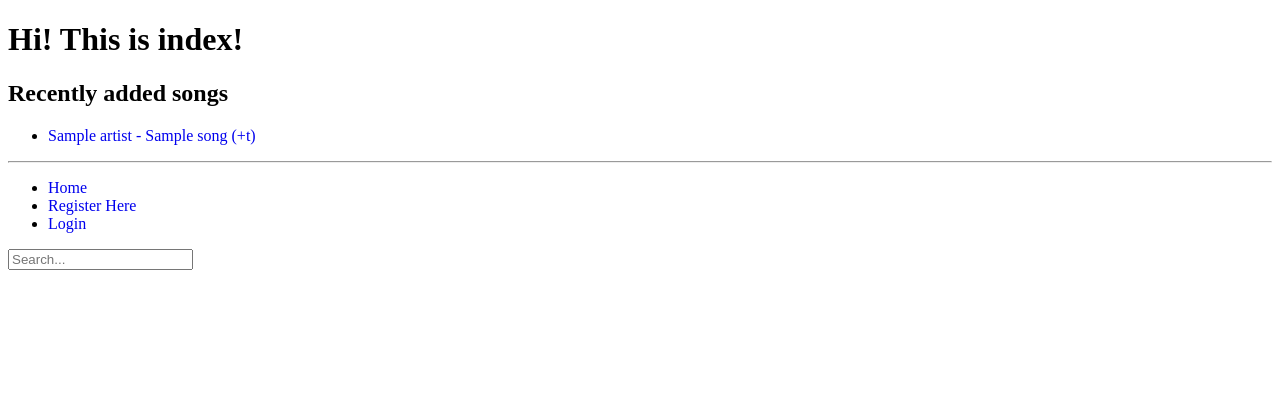
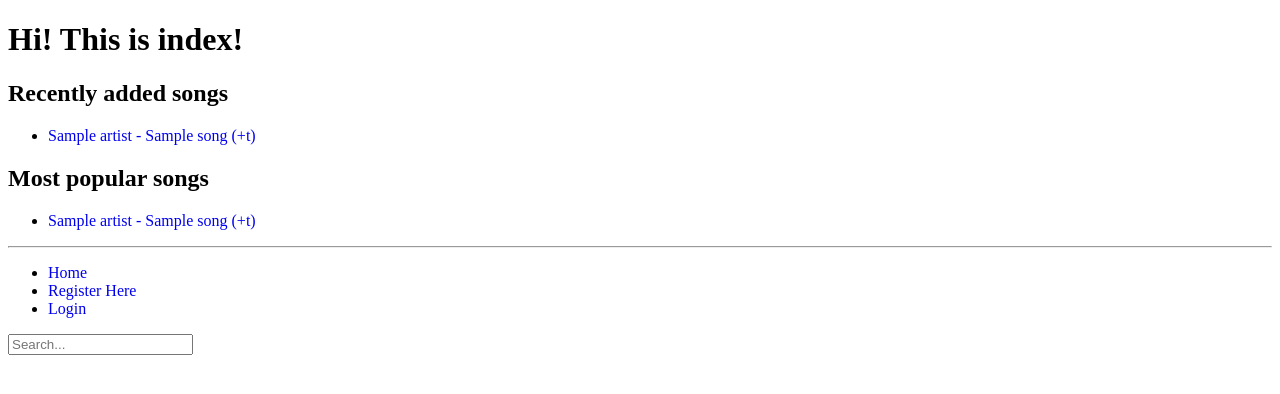
Before and after one commit to ilstam/guitarchords, a Django app: page /chords/ in a window 1280 px wide. Shown: the top 394 px of the page. Run offline with Django 3.2, Linux system fonts and the light colour scheme; tables that the repository leaves empty hold one stand-in row (values such as "Sample post"); some libraries are stand-ins or nearby versions.

Commit message:
display popular songs in index

```diff
--- a/chords/models.py
+++ b/chords/models.py
@@ -79,6 +79,9 @@ class Song(models.Model):
 
         super(Song, self).save(*args, **kwargs)
 
+    def popularity(self):
+        return viewedBy.count() + bookmarkedBy.count() * 2
+
     def embed_video_url(self):
         return self.video.replace('watch?v=', 'embed/')
 
--- a/chords/templates/chords/index.html
+++ b/chords/templates/chords/index.html
@@ -9,15 +9,23 @@
     <h1>Hi! This is index!</h1>
 {% endif %}
 
-{% if songs %}
+{% if recent_songs %}
     <h2>Recently added songs</h2>
     <ul>
-    {% for song in songs %}
+    {% for song in recent_songs %}
     <li><a href="{% url 'chords:song' song.slug %}">{{ song.full_title }}</a></li>
     {% endfor %}
     </ul>
 {% else %}
-    <strong>There are no songs present at the moment.</strong>
+    <p><strong>There are no songs present at the moment.</strong></p>
+{% endif %}
+{% if popular_songs %}
+    <h2>Most popular songs</h2>
+    <ul>
+    {% for song in popular_songs %}
+    <li><a href="{% url 'chords:song' song.slug %}">{{ song.full_title }}</a></li>
+    {% endfor %}
+    </ul>
 {% endif %}
 
 {% if user.is_authenticated %}
--- a/chords/views.py
+++ b/chords/views.py
@@ -2,7 +2,7 @@ from django.shortcuts import render, redirect, get_object_or_404
 from django.http import JsonResponse
 from django.contrib.auth.decorators import login_required
 from django.contrib.auth.models import User
-from django.db.models import Q
+from django.db.models import Count, Q
 
 from .models import Artist, Song
 from .forms import AddSongForm
@@ -13,7 +13,10 @@ def index(request):
     if 'song_data' in request.session:
         del request.session['song_data']
     recent_songs = Song.objects.filter(published=True).order_by('-pub_date')[:5]
-    return render(request, 'chords/index.html', {'songs' : recent_songs})
+    popular_songs = Song.objects.filter(published=True).annotate(
+        views=Count('viewedBy')).order_by('-views')[:5]
+    context = {'recent_songs' : recent_songs, 'popular_songs' : popular_songs}
+    return render(request, 'chords/index.html', context)
 
 def song(request, song_slug):
     if request.user.is_authenticated():
```
